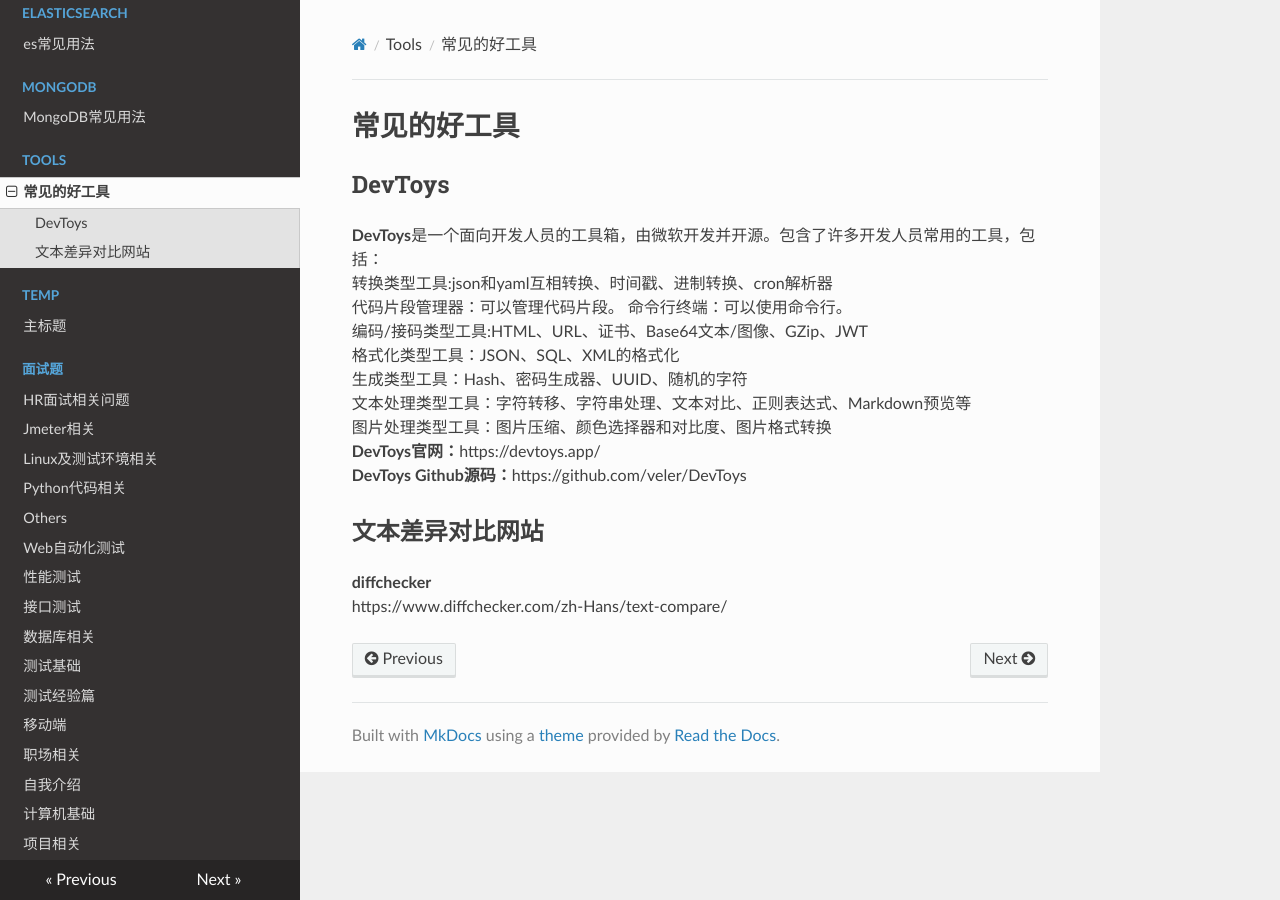
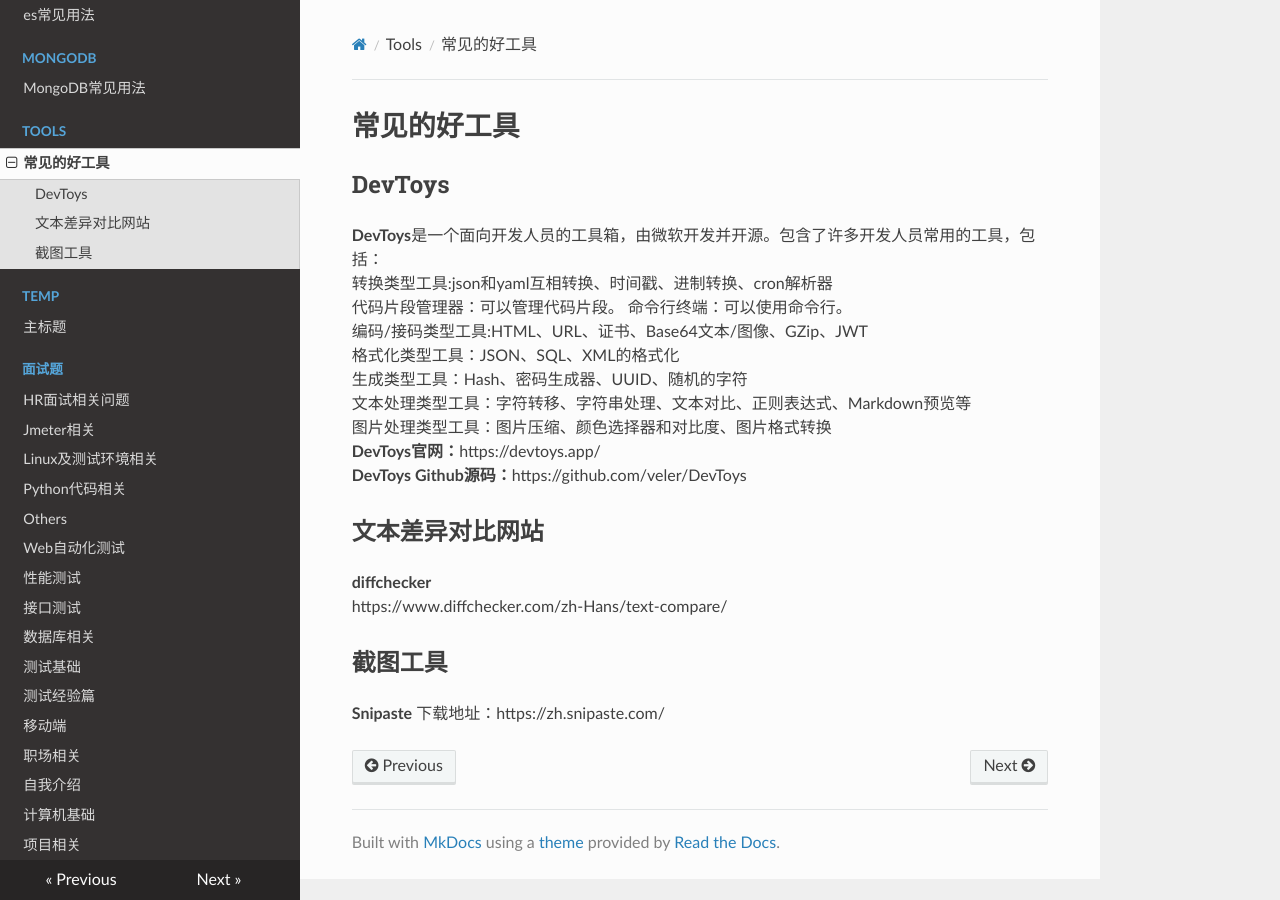
Before and after one commit to xiaobotester/blogs, an MkDocs documentation site: the page built from docs/Tools/Tools.md, in a window 1280 px wide. Built offline with MkDocs 1.6.1, drawn with Linux system fonts in a browser that asks for light colours; nearby versions of some CDN libraries.

Commit message:
记录截图工具：Snipaste

```diff
--- a/docs/Tools/Tools.md
+++ b/docs/Tools/Tools.md
@@ -18,3 +18,7 @@
 ## 文本差异对比网站
 **diffchecker**
 https://www.diffchecker.com/zh-Hans/text-compare/
+
+## 截图工具
+**Snipaste**
+下载地址：https://zh.snipaste.com/
```
